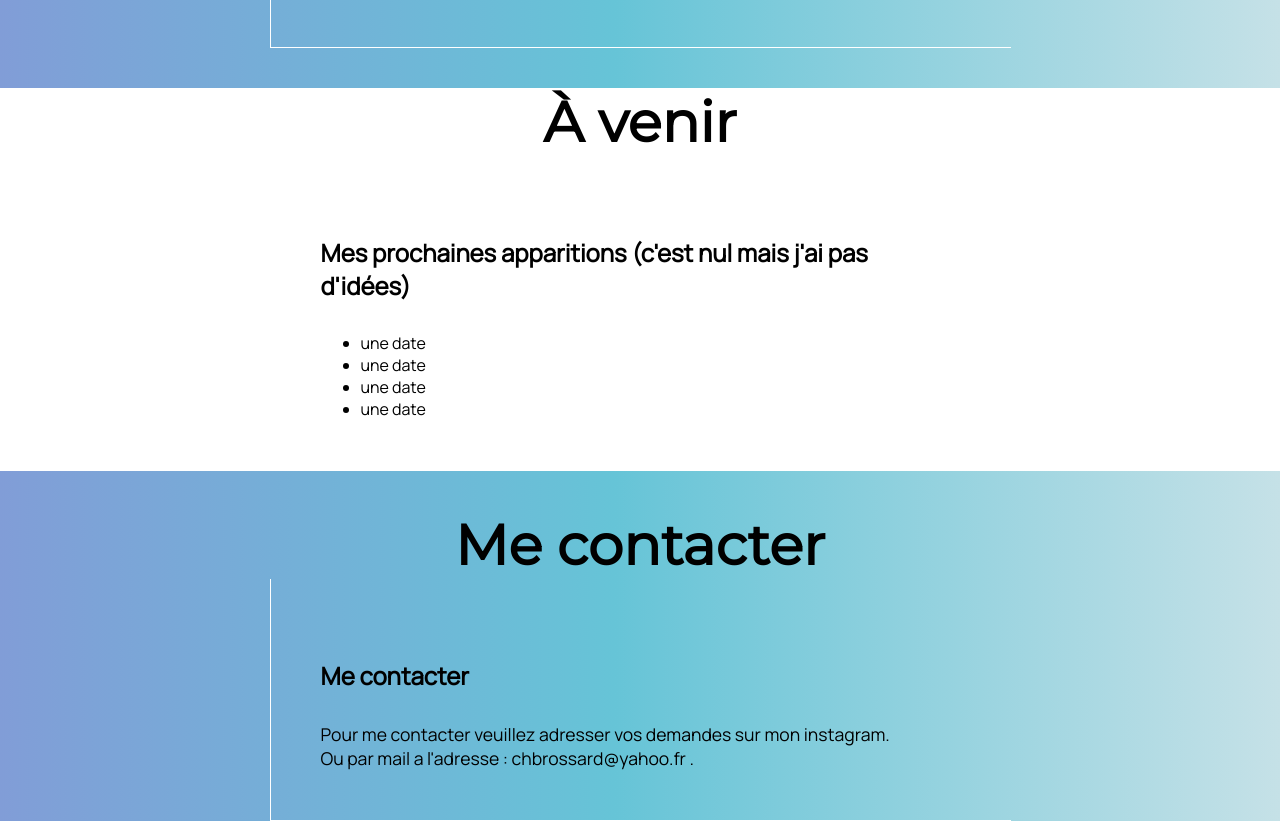
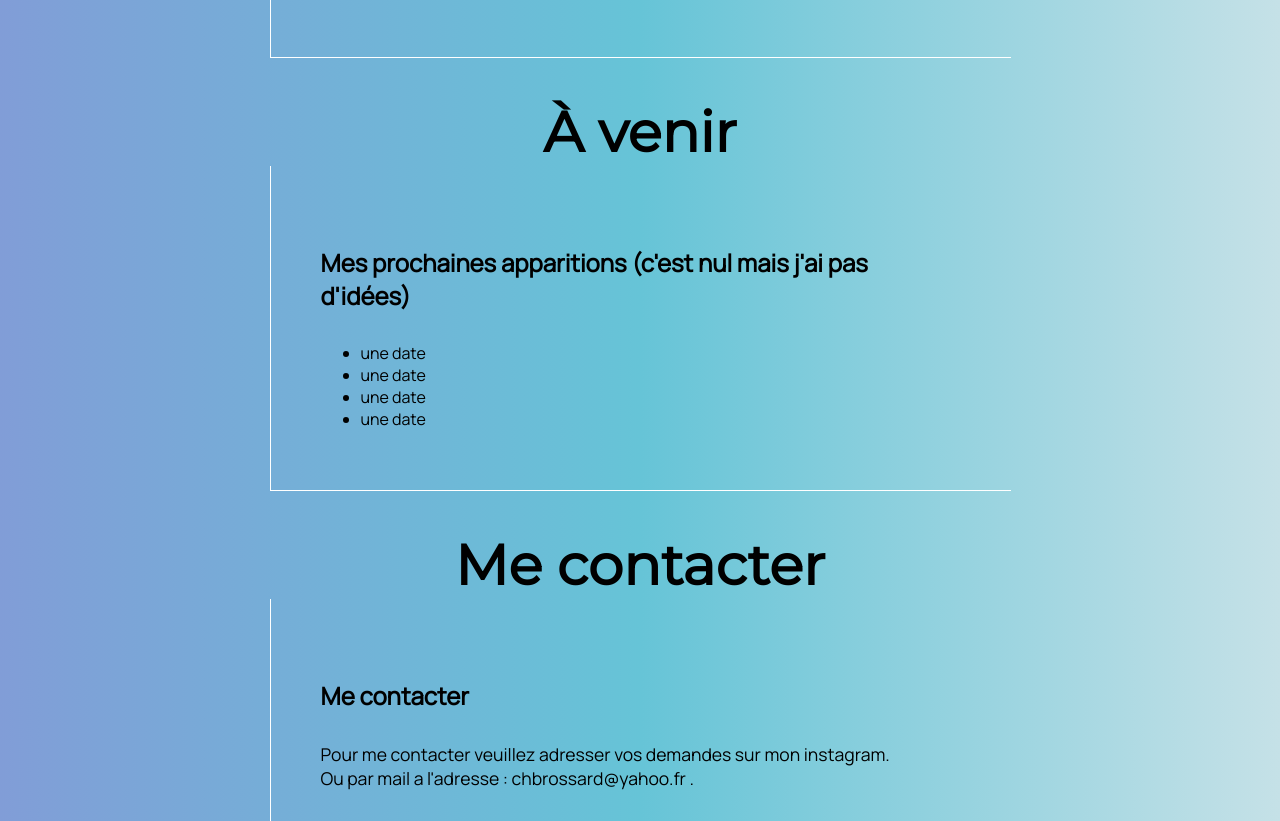
Before and after one commit to NitIsTaken/ChaIsDancing, a plain HTML site: page a-propos.html in a window 1280 px wide. Shown: the part 685-1506 px from the top of the page. Drawn offline with Linux system fonts and the light colour scheme.

Commit message:
restylisation de la page a propos avec ajout texte, partie, liste contact et evenements a venir ajout du lien bouton cta dans index.html vers contact dans a-propos.html ajout du gradient et border dans a-propos.html

```diff
--- a/a-propos.html
+++ b/a-propos.html
@@ -60,7 +60,7 @@
                 </ul>
             </div>
         </section>
-        <section>
+        <section id="contact">
             <h1>Me contacter</h1>
             <div class="a-propos-contact">
                 <h2>Me contacter</h2>
--- a/style/a-propos.css
+++ b/style/a-propos.css
@@ -17,6 +17,7 @@ h1 {
     padding: 50px;
     border-left: 1px solid white;
     border-bottom: 1px solid white;
+    padding-bottom: 60px;
 }
 
 .conteneur-a-propos h2 {
@@ -33,7 +34,7 @@ h1 {
     padding: 50px;
     border-left: 1px solid white;
     border-bottom: 1px solid white;
-    margin-bottom: 20px;
+    padding-bottom: 60px;
 }
 
 .a-propos-progra h2 {
@@ -66,5 +67,6 @@ h1 {
 }
 
 .cut-a-propos {
-    background-color: white;
+    background: linear-gradient(90deg, rgba(129,157,215,1) 0%, rgba(102,196,215,1) 50%,
+    rgba(197,225,231,1)100%);
 }
--- a/style/style.css
+++ b/style/style.css
@@ -5,7 +5,7 @@
 body {
     font-family: 'manrope','sans-sérif';
     font-size: 1em;
-    background: linear-gradient(90deg, rgba(129,157,215,1) 0%, rgba(102,196,215,1) 48%,
+    background: linear-gradient(90deg, rgba(129,157,215,1) 0%, rgba(102,196,215,1) 50%,
      rgba(197,225,231,1)100%);
 }
 
```
Also changed, not shown: index.html (+1 -1 lines).
